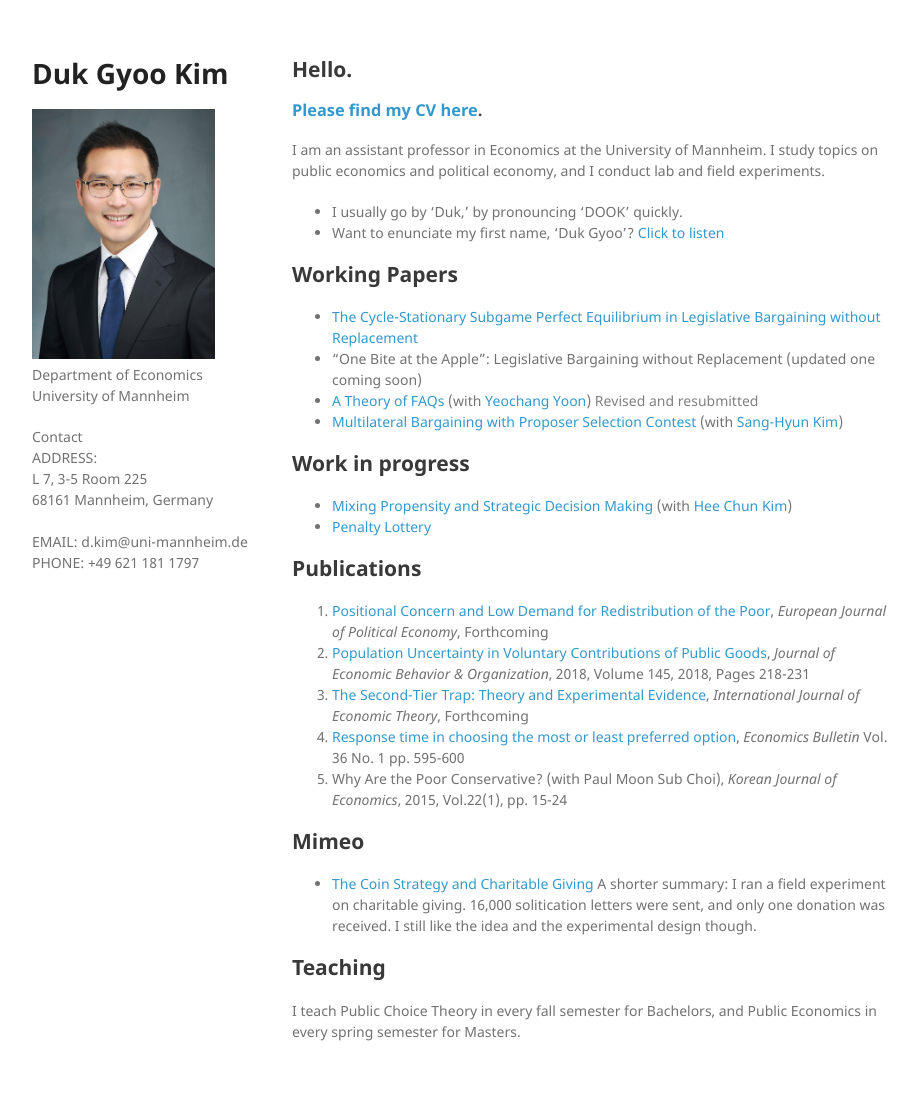
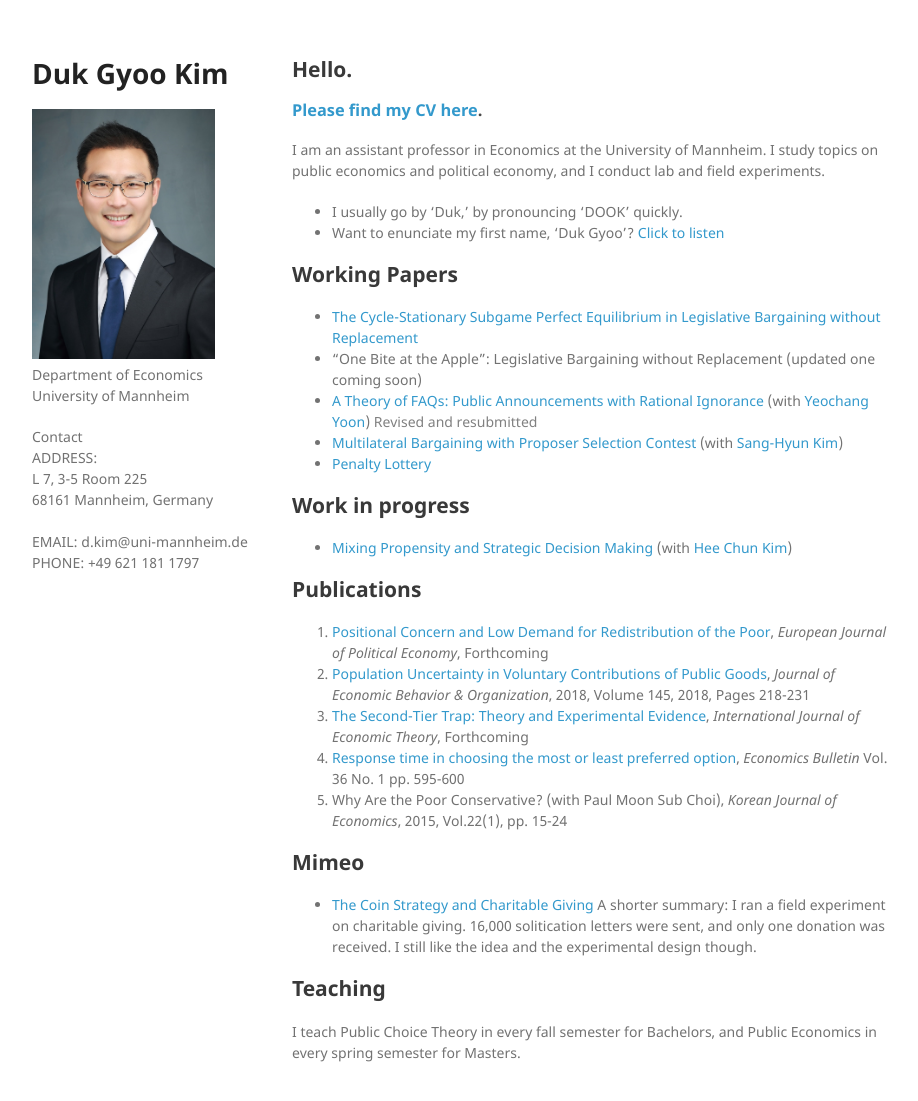
Before and after one commit to kimdukgyoo/kimdukgyoo.github.io, a Jekyll site: the page built from index.md, in a window 1280 px wide and 1133 px high. Shown: the top 1101 px of the window, without its empty margins (178-1096 px from the left). Built offline with Jekyll 4.4.1, drawn with Linux system fonts in a browser that asks for light colours; our own code applies the rules of GitHub Pages for plain Markdown files.

Commit message:
Update index.md

```diff
--- a/index.md
+++ b/index.md
@@ -12,12 +12,12 @@
 ## Working Papers
 * <a href="https://kimdukgyoo.github.io/pdfjs/web/CycleStationaryEquilibriumInLegislativeBargaining.pdf" target="_blank"> The Cycle-Stationary Subgame Perfect Equilibrium in Legislative Bargaining without Replacement</a>
 * "One Bite at the Apple": Legislative Bargaining without Replacement (updated one coming soon)
-* <a href="https://kimdukgyoo.github.io/pdfjs/web/theoryFAQs.pdf" target="_blank">A Theory of FAQs</a> (with [Yeochang Yoon](https://sites.google.com/site/yyeochang/ "Yeochang Yoon's webpage")) <span style="color:Gray">Revised and resubmitted</span>
+* <a href="https://kimdukgyoo.github.io/pdfjs/web/theoryFAQs.pdf" target="_blank">A Theory of FAQs: Public Announcements with Rational Ignorance</a> (with [Yeochang Yoon](https://sites.google.com/site/yyeochang/ "Yeochang Yoon's webpage")) <span style="color:Gray">Revised and resubmitted</span>
 * <a href="https://kimdukgyoo.github.io/pdfjs/web/multilateral-bargaining-proposer.pdf" target="_blank">Multilateral Bargaining with Proposer Selection Contest</a> (with [Sang-Hyun Kim](https://sites.google.com/site/sanghyunkim46/home "Sang-Hyun Kim's webpage"))
+* <a href="https://kimdukgyoo.github.io/pdfjs/web/penalty-lottery.pdf" targer="_blank"> Penalty Lottery </a>
 
 ## Work in progress
 * <a href="https://kimdukgyoo.github.io/pdfjs/web/mixing-propensity-strategic.pdf" target="_blank"> Mixing Propensity and Strategic Decision Making</a> (with [Hee Chun Kim](https://sites.google.com/site/hckim0822/home "Hee Chun Kim's webpage"))
-* <a href="https://kimdukgyoo.github.io/pdfjs/web/penalty-lottery.pdf" targer="_blank"> Penalty Lottery </a>
 
 ## Publications
 1. <a href="https://doi.org/10.1016/j.ejpoleco.2018.06.004" target="_blank"> Positional Concern and Low Demand for Redistribution of the Poor</a>, _European Journal of Political Economy_, Forthcoming
```
